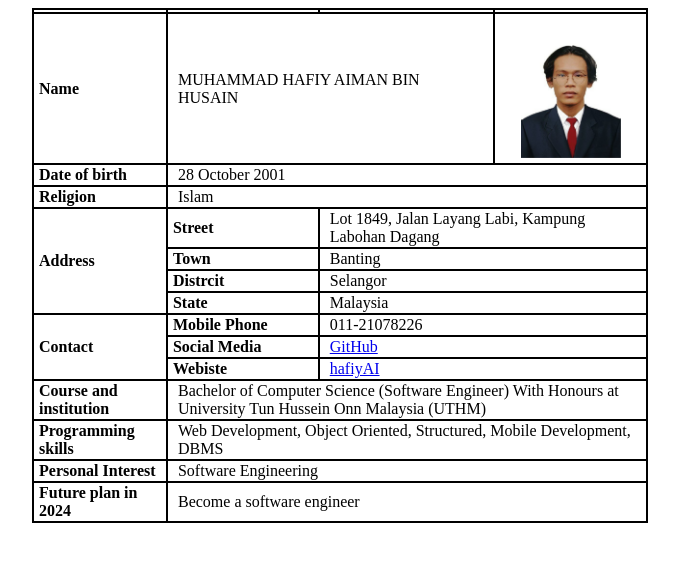
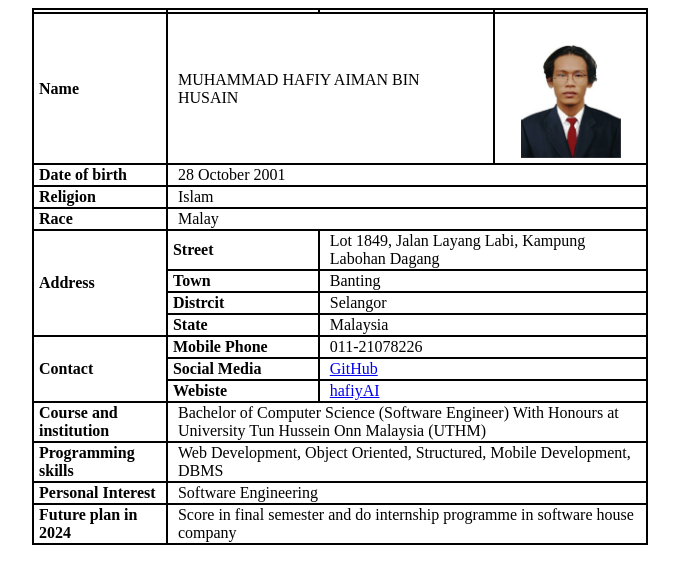
Before and after one commit to hafiyaiman/webdev_lab_2, a plain HTML site: page index.html in a window 1280 px wide. Shown: the whole page, without its empty margins (300-979 px from the left). Drawn offline with Linux system fonts and the light colour scheme.

Commit message:
adding race

```diff
--- a/index.html
+++ b/index.html
@@ -23,6 +23,7 @@
             padding-right: 10px;
             min-width: 100px;
         }
+
         th {
             text-align: left;
             padding-left: 5px;
@@ -57,6 +58,10 @@
             <td colspan="3">Islam</td>
         </tr>
         <tr>
+            <th>Race</th>
+            <td colspan="3">Malay</td>
+        </tr>
+        <tr>
             <th rowspan="4">Address</th>
             <th>Street</th>
             <td colspan="2">Lot 1849, Jalan Layang Labi, Kampung Labohan Dagang</td>
@@ -88,7 +93,8 @@
         </tr>
         <tr>
             <th>Course and institution</th>
-            <td colspan="3">Bachelor of Computer Science (Software Engineer) With Honours at University Tun Hussein Onn Malaysia (UTHM)</td>
+            <td colspan="3">Bachelor of Computer Science (Software Engineer) With Honours at University Tun Hussein Onn
+                Malaysia (UTHM)</td>
         </tr>
         <tr>
             <th>Programming skills</th>
@@ -100,7 +106,7 @@
         </tr>
         <tr>
             <th>Future plan in 2024</th>
-            <td colspan="3">Become a software engineer</td>
+            <td colspan="3">Score in final semester and do internship programme in software house company</td>
         </tr>
     </table>
 </body>
```
